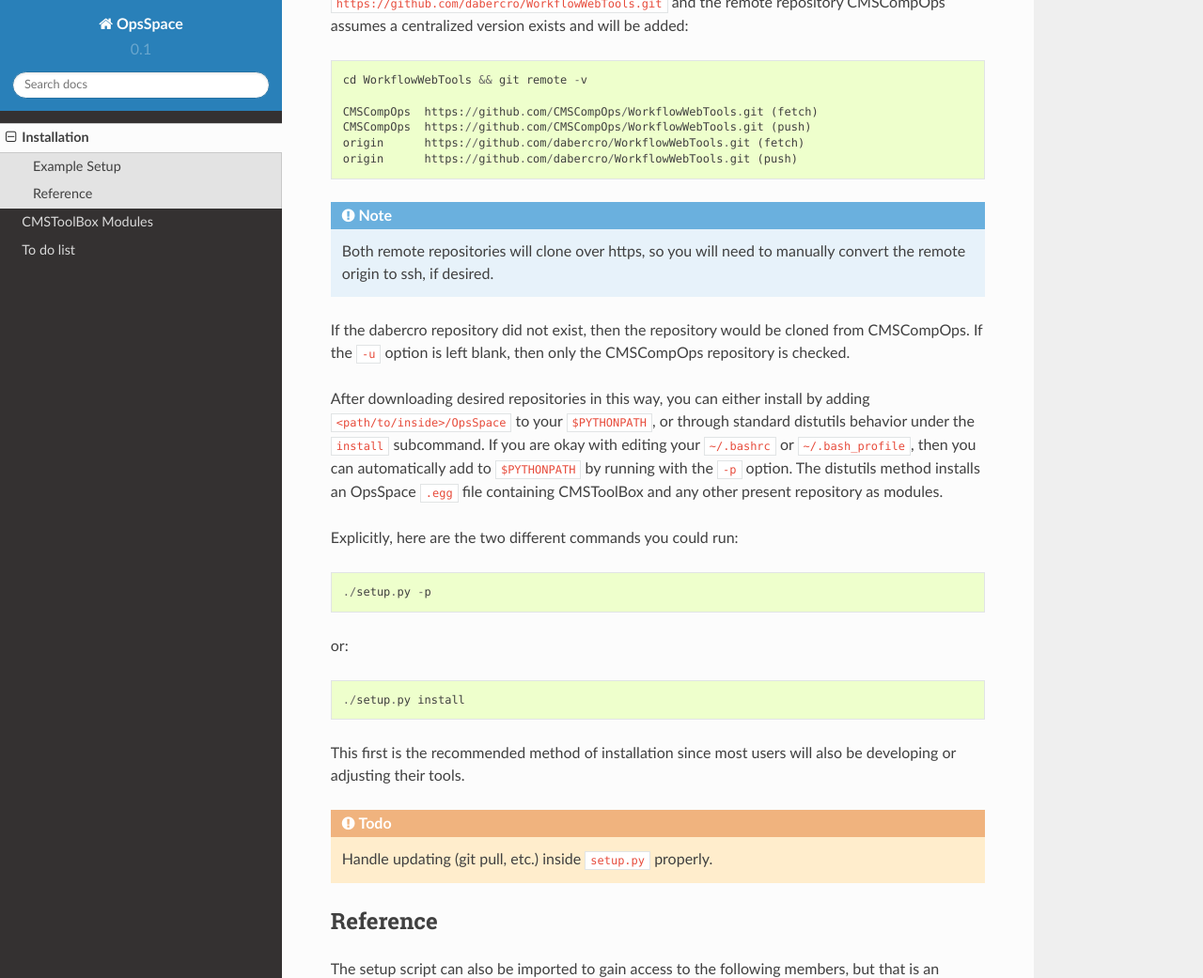
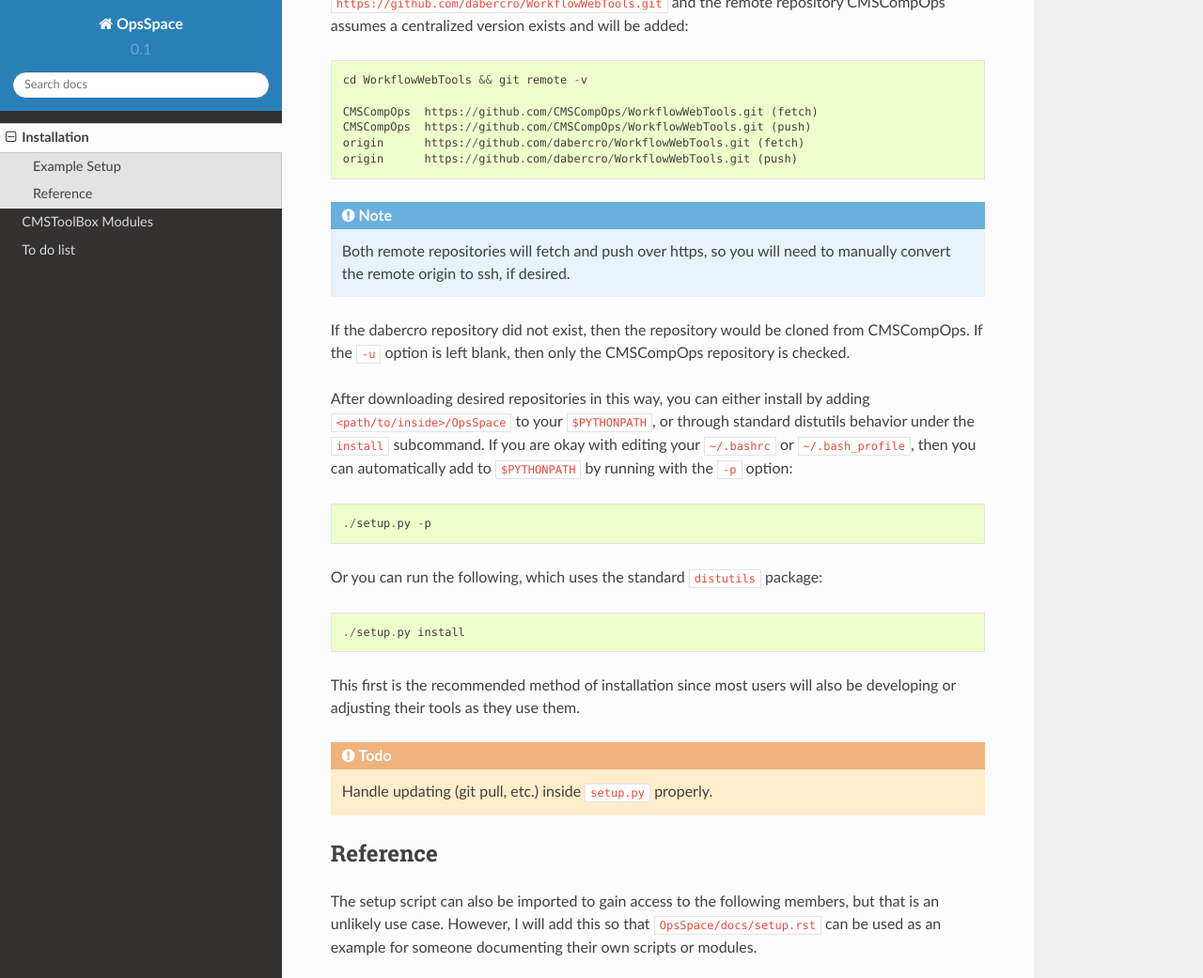
Before and after one commit to CMSCompOps/OpsSpace, a Sphinx documentation site: the page built from docs/setup.rst, in a window 1280 px wide and 1400 px high, scrolled down 1319 px, cut to the strip 0-1041 px from the top of the window. Shown: the whole strip at 94% size. Built offline with Sphinx 7.4.7 and the Read the Docs theme 2.0.0, drawn with Linux system fonts in a browser that asks for light colours.

Commit message:
Minor corrections.

```diff
--- a/docs/setup.rst
+++ b/docs/setup.rst
@@ -63,8 +63,8 @@
 
 .. note::
 
-  Both remote repositories will clone over https, so you will need to manually convert the
-  remote origin to ssh, if desired.
+  Both remote repositories will fetch and push over https, so you will need to manually convert
+  the remote origin to ssh, if desired.
 
 If the dabercro repository did not exist, then the repository would be cloned from CMSCompOps.
 If the ``-u`` option is left blank, then only the CMSCompOps repository is checked.
@@ -73,20 +73,16 @@
 ``<path/to/inside>/OpsSpace`` to your ``$PYTHONPATH``,
 or through standard distutils behavior under the ``install`` subcommand.
 If you are okay with editing your ``~/.bashrc`` or ``~/.bash_profile``,
-then you can automatically add to ``$PYTHONPATH`` by running with the ``-p`` option.
-The distutils method installs an OpsSpace ``.egg`` file containing CMSToolBox and any other
-present repository as modules.
-
-Explicitly, here are the two different commands you could run::
+then you can automatically add to ``$PYTHONPATH`` by running with the ``-p`` option::
 
   ./setup.py -p
 
-or::
+Or you can run the following, which uses the standard ``distutils`` package::
 
   ./setup.py install
 
 This first is the recommended method of installation since most users will also be developing
-or adjusting their tools.
+or adjusting their tools as they use them.
 
 .. todo::
 
```
